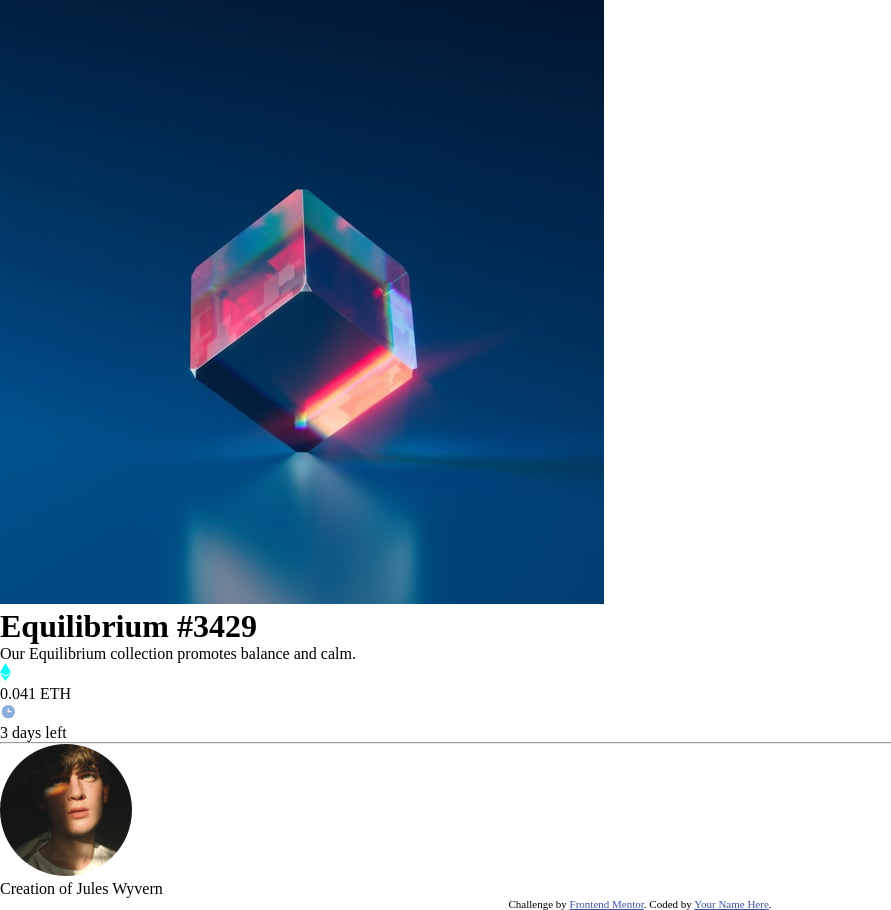
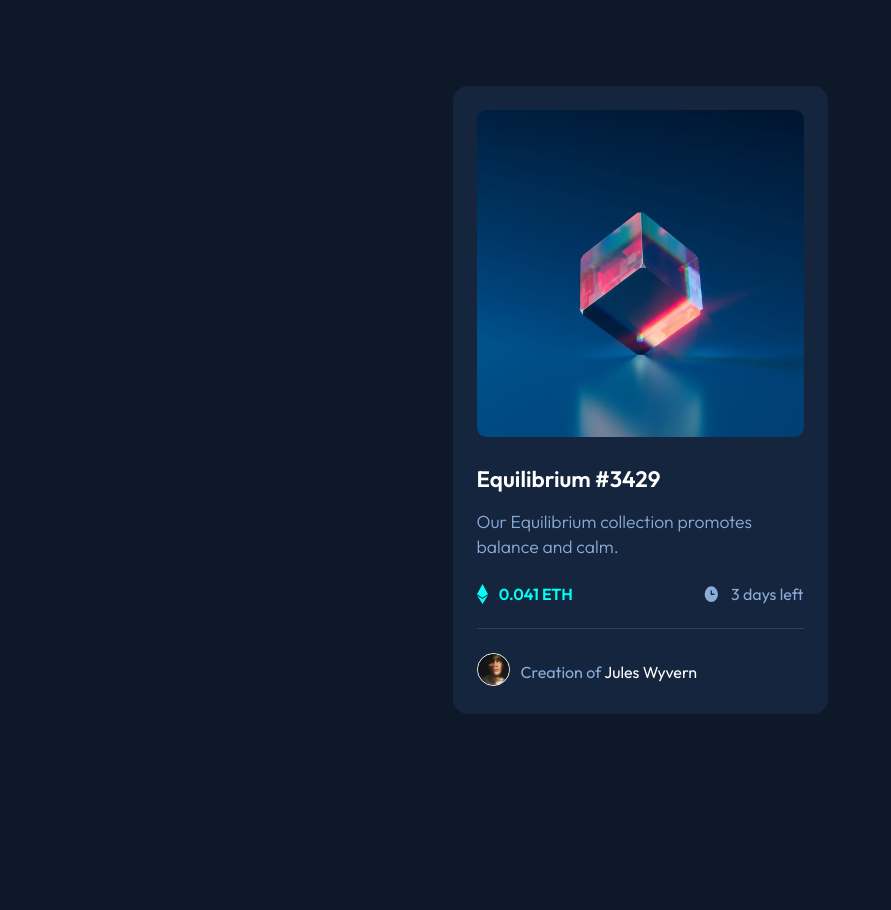
Before and after one commit to jclegg31/NFT-preview-card-component, a plain HTML site: page index.html in a window 1280 px wide. Shown: the whole page, without its empty margins (0-891 px from the left). After the commit the page ends 800 px from the top, so only its background shows below. Drawn offline with Linux system fonts and the light colour scheme.

Commit message:
added css

```diff
--- a/css/style.css
+++ b/css/style.css
@@ -1,10 +1,172 @@
+@import url('https://fonts.googleapis.com/css2?family=Outfit:wght@300;400;600&display=swap');
+
+:root {
+  --clr-primary-softblue: hsl(215, 51%, 70%);
+  --clr-primary-cyan: hsl(178, 100%, 50%);
+
+  --clr-neutral-mainbg: hsl(217, 54%, 11%);
+  --clr-neutral-cardbg: hsl(216, 50%, 16%);
+  --clr-neutral-line: hsl(215, 32%, 27%);
+  --clr-neutral-white: hsl(0, 0%, 100%);
+}
+
 * {
   padding: 0;
   margin: 0;
   box-sizing: border-box;
+  font-family: 'Outfit', sans-serif;
 }
 
 body {
+  min-height: 100vh;
+  background-color: var(--clr-neutral-mainbg);
+  display: flex;
+  justify-content: center;
+  align-items: center;
+}
+
+body p {
+  font-size: 18px;
+}
+
+.main-card {
+  background-color: var(--clr-neutral-cardbg);
+  max-width: 375px;
+  overflow: hidden;
+  border-radius: 15px;
+}
+
+/* image container */
+.card-image {
+  position: relative;
+  display: inline-block;
+}
+
+/* image */
+.card-image img {
+  border-radius: 9%;
+  width: 100%;
+  padding: 1.5rem;
+  display: block;
+  height: auto;
+}
+
+/* overlay empty div */
+.overlay {
+  position: absolute;
+  border-radius: 15px;
+  top: 1.5rem;
+  left: 1.5rem;
+  width: 87%;
+  height: 87%;
+  transition: background 0.3s ease;
+  overflow: hidden;
+  display: flex;
+  justify-content: center;
+  align-items: center;
+}
+
+.overlay img {
+  width: 30%;
+  visibility: hidden;
+}
+
+.overlay:hover img {
+  visibility: visible;
+}
+
+.overlay:hover {
+  cursor: pointer;
+  background: rgba(0, 255, 247, 0.5);
+}
+
+.card-body {
+  margin: 0 1.5rem;
+}
+
+.card-body h1 {
+  color: var(--clr-neutral-white);
+  font-size: 1.4rem;
+  font-weight: 600;
+}
+
+.card-body h1:hover {
+  cursor: pointer;
+  color: var(--clr-primary-cyan);
+}
+
+.card-body p {
+  color: var(--clr-primary-softblue);
+  line-height: 1.6rem;
+  font-weight: 300;
+  font-size: 1.1rem;
+  margin-top: 1rem;
+}
+
+.price-time {
+  margin: 1.5rem;
+  display: flex;
+  justify-content: space-between;
+  align-items: center;
+}
+
+.price,
+.time {
+  display: flex;
+}
+
+.price p {
+  color: var(--clr-primary-cyan);
+  margin-left: 0.7rem;
+  font-size: 1rem;
+  font-weight: 600;
+}
+
+.time p {
+  color: var(--clr-primary-softblue);
+  margin-left: 0.7rem;
+  font-size: 1rem;
+}
+
+.custom-hr::before {
+  margin: 0 1.5rem;
+  content: '';
+  display: block;
+  height: 1px;
+  background-color: var(--clr-primary-softblue); /* Line color */
+  opacity: 0.2;
+}
+
+.creator {
+  margin: 1.5rem;
+  display: flex;
+  justify-content: flex-start;
+  align-items: center;
+}
+
+.avatar {
+  margin-right: -90px;
+}
+
+.avatar img {
+  width: 25%;
+  border: 1px solid white;
+  border-radius: 50%;
+}
+
+.creator-text {
+  color: var(--clr-primary-softblue);
+  font-weight: 400;
+  font-size: 1rem;
+}
+
+.creator-name {
+  color: var(--clr-neutral-white);
+}
+
+.creator-name:hover {
+  cursor: pointer;
+  color: var(--clr-primary-cyan);
 }
 
 .attribution {
--- a/index.html
+++ b/index.html
@@ -12,15 +12,17 @@
 </head>
 
 <body>
-  <main class="container">
-    <div class="image">
+  <main class="main-card">
+    <div class="card-image">
       <img src="./images/image-equilibrium.jpg" alt="glass cube showing equilibrium">
+      <div class="overlay"><img src="./images/icon-view.svg" alt=""></div>
     </div>
 
-    <div class="main-content">
+    <div class="card-body">
       <h1>Equilibrium #3429</h1>
       <p>Our Equilibrium collection promotes balance and calm.</p>
     </div>
+
 
     <div class="price-time">
       <div class="price">
@@ -34,7 +36,7 @@
       </div>
     </div>
 
-    <hr>
+    <div class="custom-hr"></div>
 
     <div class="creator">
       <div class="avatar">
@@ -42,7 +44,7 @@
       </div>
 
       <div class="creator-text">
-        Creation of Jules Wyvern
+        Creation of <span class="creator-name">Jules Wyvern</span>
       </div>
     </div>
 
@@ -53,10 +55,10 @@
 
 
 
-  <div class="attribution">
+  <!-- <div class="attribution">
     Challenge by <a href="https://www.frontendmentor.io?ref=challenge" target="_blank">Frontend Mentor</a>.
     Coded by <a href="#">Your Name Here</a>.
-  </div>
+  </div> -->
 </body>
 
 </html>
```
